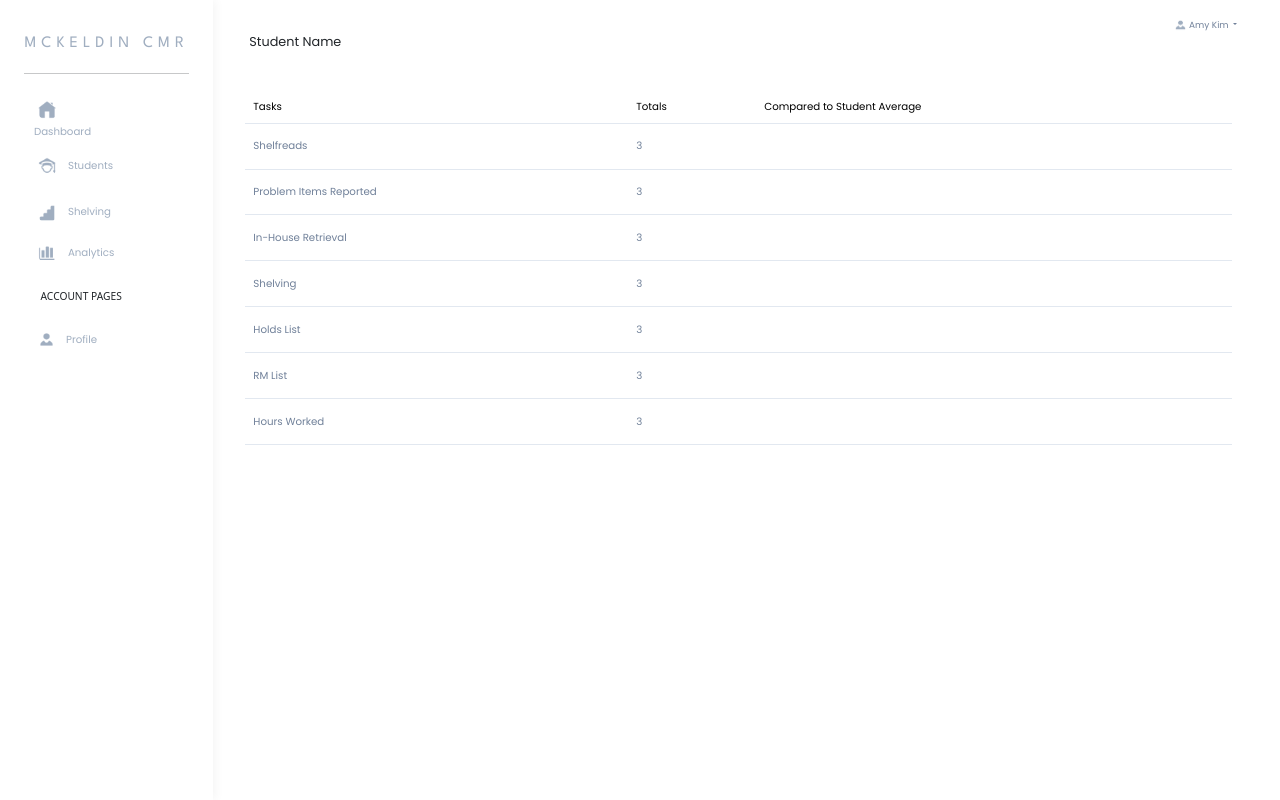
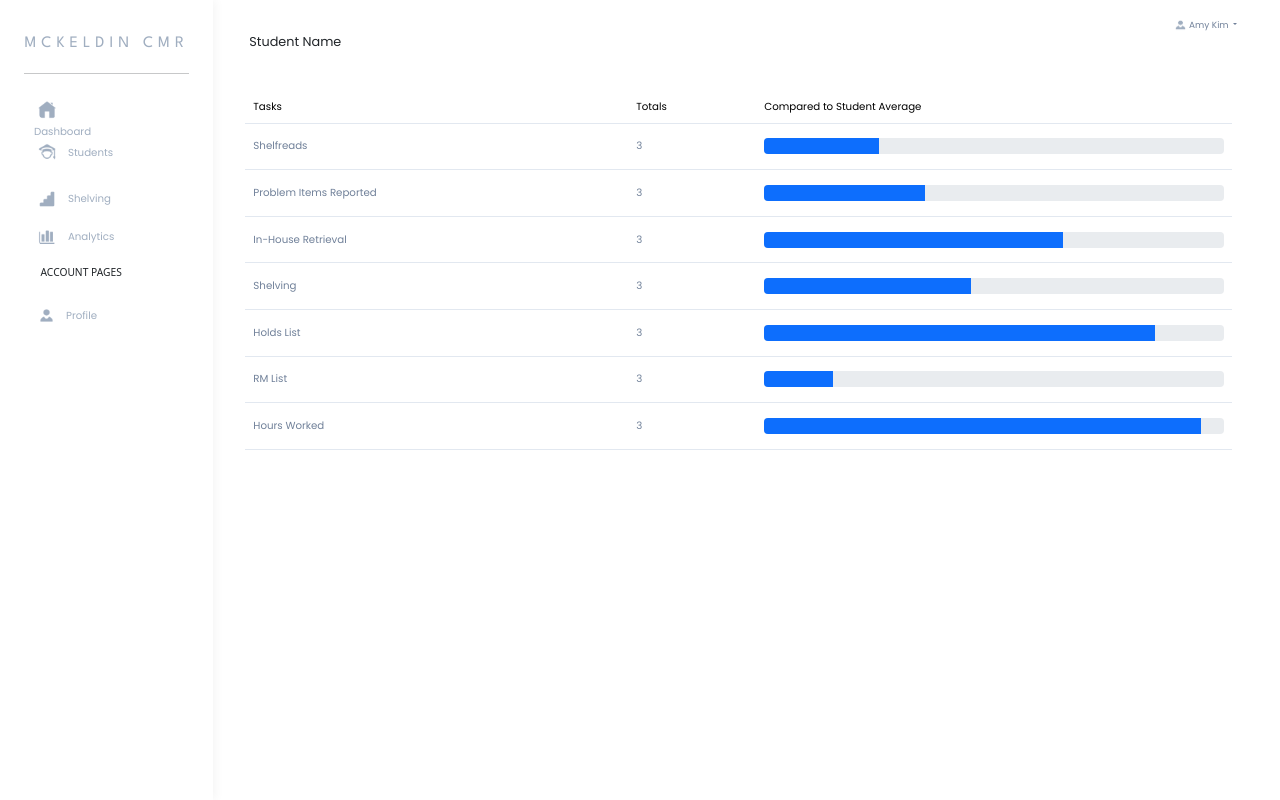
Before and after one commit to eliechoi2/Oogway-System, a Flask app: page /admin-student in a window 1280 px wide. Run offline with Flask 3, Linux system fonts and the light colour scheme.

Commit message:
Student progress bars added to individual students

```diff
--- a/app.py
+++ b/app.py
@@ -23,6 +23,10 @@
 def admin_student():
     return render_template('/admin-student.html')
 
+@app.route('/admin-floor')
+def admin_floor():
+    return render_template('/admin-floor.html')
+
 #Student Routes
 @app.route('/home')
 def home():
--- a/static/css/admin.css
+++ b/static/css/admin.css
@@ -11,7 +11,7 @@
     margin-bottom: 10%;
 }
 
-.navbar-ul {
+.nav.flex-column {
     list-style: none;
     font-family: 'Poppins';
     padding: 0;
--- a/template/admin-navbar-base.html
+++ b/template/admin-navbar-base.html
@@ -17,7 +17,7 @@
         <hr>
 
         <!-- Navbar Items -->
-        <ul class="navbar-ul">
+        <ul class="nav flex-column">
             <li class="navbar-li active">
                 <a href="/admin-dashboard" class="image-container">
                     <img class="front" src="static\images\home-gray.png"alt="First Image">
@@ -47,7 +47,7 @@
                       <div id="collapseTwo" class="accordion-collapse collapse" data-bs-parent="#accordion-shelving">
                         <div class="accordion-body">
                           <ul class="accordion-list">
-                            <li><a href="">3rd Floor</a></li>
+                            <li><a href="/admin-floor">3rd Floor</a></li>
                             <li><a href="">5th Floor</a></li>
                             <li><a href="">6th Floor</a></li>
                             <li><a href="">7th Floor</a></li>
@@ -90,7 +90,7 @@
             </li>
         </ul>
         <p class="account-pages">ACCOUNT PAGES</p>
-        <ul class="navbar-ul">
+        <ul class="nav flex-column">
             <li class="navbar-li">
                 <a class="image-container" href="">
                     <img class="front" src="static\images\profile-gray.png"alt="First Image">
--- a/template/admin-student.html
+++ b/template/admin-student.html
@@ -23,30 +23,65 @@
               <tr class="individual-student-table-row ">
                 <td>Shelfreads</td>
                 <td>3</td>
+                <td>
+                  <div class="progress" role="progressbar" aria-label="Basic example" aria-valuenow="25" aria-valuemin="0" aria-valuemax="100">
+                    <div class="progress-bar" style="width: 25%"></div>
+                  </div>
+                </td>
               </tr>
               <tr class="individual-student-table-row ">
                 <td>Problem Items Reported</td>
                 <td>3</td>
+                <td>
+                  <div class="progress" role="progressbar" aria-label="Basic example" aria-valuenow="25" aria-valuemin="0" aria-valuemax="100">
+                    <div class="progress-bar" style="width: 35%"></div>
+                  </div>
+                </td>
               </tr>
               <tr class="individual-student-table-row ">
                 <td>In-House Retrieval</td>
                 <td>3</td>
+                <td>
+                  <div class="progress" role="progressbar" aria-label="Basic example" aria-valuenow="25" aria-valuemin="0" aria-valuemax="100">
+                    <div class="progress-bar" style="width: 65%"></div>
+                  </div>
+                </td>
               </tr>
               <tr class="individual-student-table-row ">
                 <td>Shelving</td>
                 <td>3</td>
+                <td>
+                  <div class="progress" role="progressbar" aria-label="Basic example" aria-valuenow="25" aria-valuemin="0" aria-valuemax="100">
+                    <div class="progress-bar" style="width: 45%"></div>
+                  </div>
+                </td>
               </tr>
               <tr class="individual-student-table-row ">
                 <td>Holds List</td>
                 <td>3</td>
+                <td>
+                  <div class="progress" role="progressbar" aria-label="Basic example" aria-valuenow="25" aria-valuemin="0" aria-valuemax="100">
+                    <div class="progress-bar" style="width: 85%"></div>
+                  </div>
+                </td>
               </tr>
               <tr class="individual-student-table-row ">
                 <td>RM List</td>
                 <td>3</td>
+                <td>
+                  <div class="progress" role="progressbar" aria-label="Basic example" aria-valuenow="25" aria-valuemin="0" aria-valuemax="100">
+                    <div class="progress-bar" style="width: 15%"></div>
+                  </div>
+                </td>
               </tr>
               <tr class="individual-student-table-row ">
                 <td>Hours Worked</td>
                 <td>3</td>
+                <td>
+                  <div class="progress" role="progressbar" aria-label="Basic example" aria-valuenow="25" aria-valuemin="0" aria-valuemax="100">
+                    <div class="progress-bar" style="width: 95%"></div>
+                  </div>
+                </td>
               </tr>
             </tbody>
           </table>
```
Also changed, not shown: template/admin-floor.html (added, +13 -0 lines).
